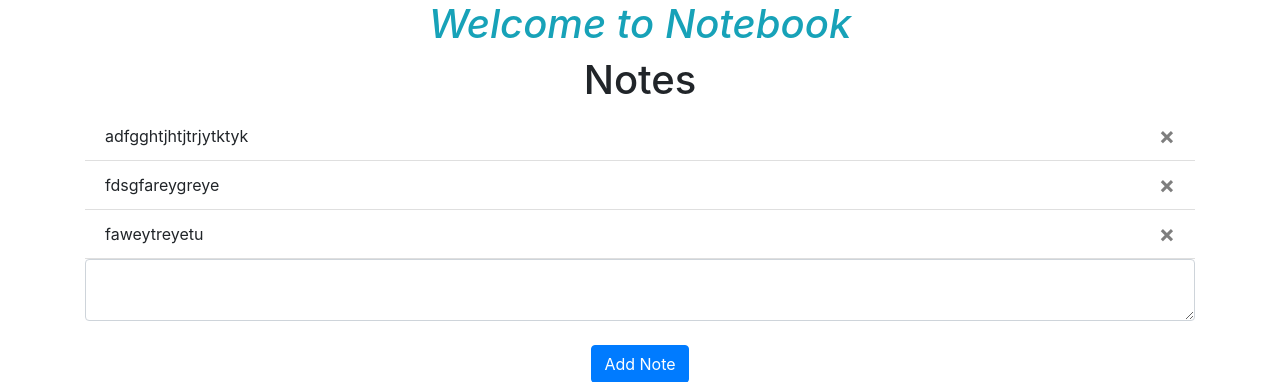
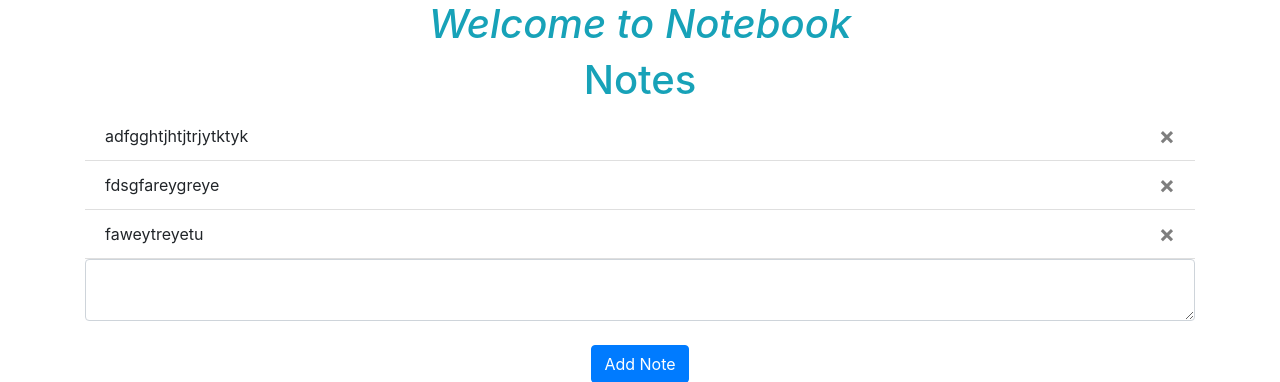
Before and after one commit to Laidybird/Notebook-, a Flask app: page / in a window 1280 px wide. Shown: the part 56-438 px from the top of the page. Run offline with Flask 2, Linux system fonts and the light colour scheme; a user stored in the database is signed in; data comes from the database, SQL or seed files in the repository; both versions use the stored data as it was after the commit; some libraries are stand-ins or nearby versions.

Commit message:
Changing the color of the notes title

```diff
--- a/website/templates/home.html
+++ b/website/templates/home.html
@@ -1,6 +1,6 @@
 {% extends "base.html" %} {% block title %}Home{% endblock %} {% block content
     %}
-    <h1 align="center">Notes</h1>
+    <h1 align="center" class="text-info">Notes</h1>
     <ul class="list-group list-group-flush" id="notes">
       {% for note in user.notes %}
       <li class="list-group-item">
```
Also changed, not shown: instance/database.db.
